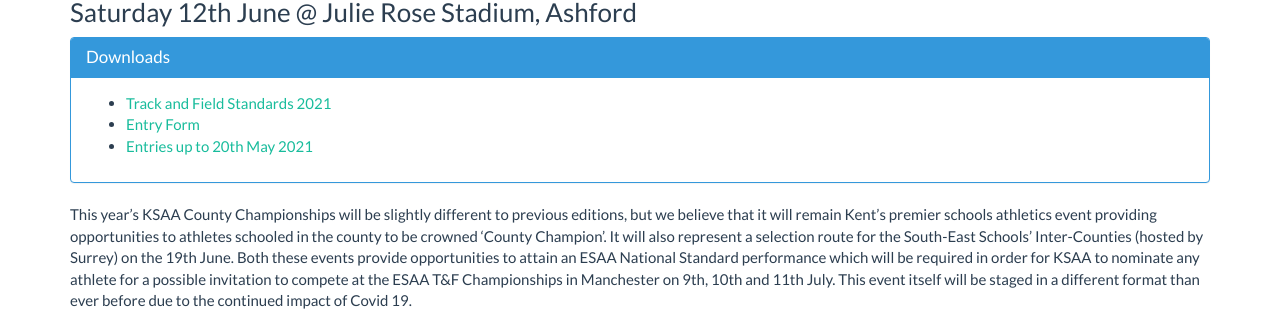
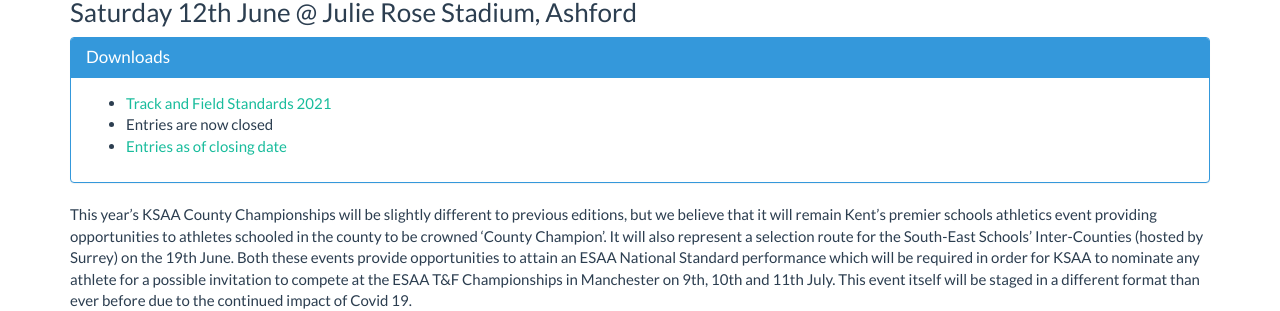
Before and after one commit to chrisnewark/chrisnewark.github.io, a Jekyll site: the page built from _events/20-21/2021-06-12-kent-schools-t-and-f-championships.md, in a window 1280 px wide. Shown: the part 397-708 px from the top of the page. Built offline with Jekyll 4.4.1, drawn with Linux system fonts in a browser that asks for light colours; nearby versions of some CDN libraries.

Commit message:
Closed entries

```diff
--- a/_events/20-21/2021-06-12-kent-schools-t-and-f-championships.md
+++ b/_events/20-21/2021-06-12-kent-schools-t-and-f-championships.md
@@ -16,8 +16,8 @@
     <div class="panel-body">
         <ul>
             <li><a href="/files/events/20-21/2021-06-12-kent-schools-t-and-f-championships/T-and-F-Standards-2021.pdf">Track and Field Standards 2021</a></li>
-            <li><a href="https://forms.gle/pvGsry2goPPyVYNL9">Entry Form</a></li>
-            <li><a href="/files/events/20-21/2021-06-12-kent-schools-t-and-f-championships/entries-2021-05-20.pdf">Entries up to 20th May 2021</a></li>
+            <li>Entries are now closed</li>
+            <li><a href="/files/events/20-21/2021-06-12-kent-schools-t-and-f-championships/entries-2021-05-24.pdf">Entries as of closing date</a></li>
         </ul>
     </div>
 </div>
```
Also changed, not shown: 1 other file.
